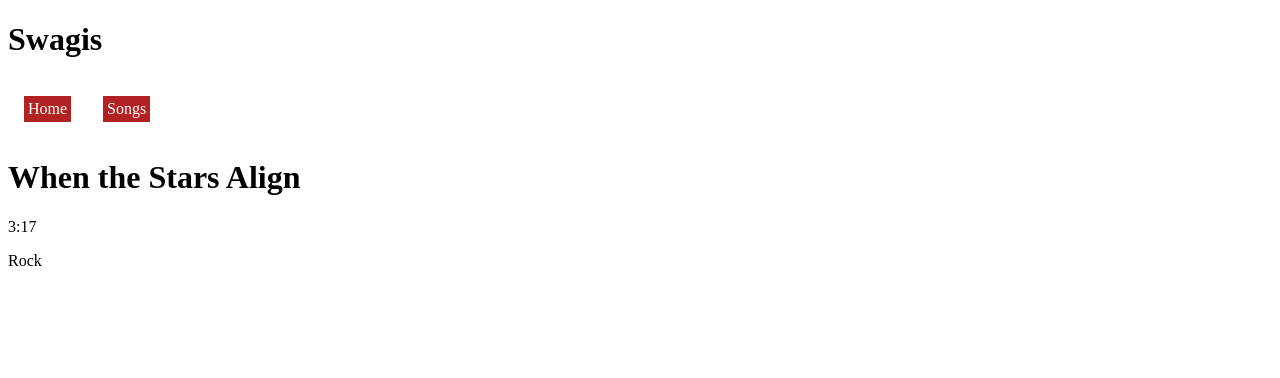
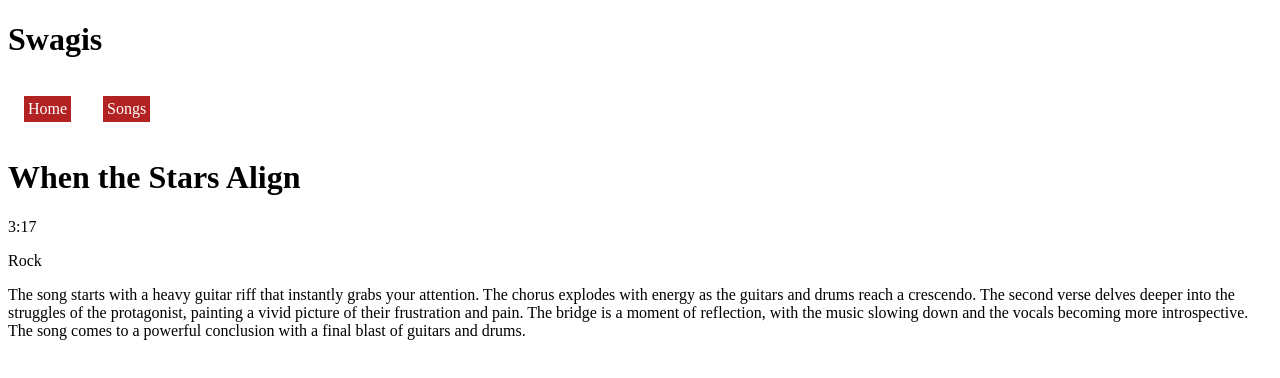
Before and after one commit to jesseilc123/phase-2-project, a React (Create React App) app: page /songslist/1 in a window 1280 px wide. Shown: the top 378 px of the page. Built offline with nearby package versions, Linux system fonts and the light colour scheme; data requests are answered from the project's data file.

Commit message:
Added song descriptions to the SongDetail page to add more substance.

```diff
--- a/db.json
+++ b/db.json
@@ -4,31 +4,36 @@
         "id": 1,
         "name": "When the Stars Align",
         "duration": "3:17",
-        "genre": "Rock"
+        "genre": "Rock",
+        "description": "The song starts with a heavy guitar riff that instantly grabs your attention. The chorus explodes with energy as the guitars and drums reach a crescendo. The second verse delves deeper into the struggles of the protagonist, painting a vivid picture of their frustration and pain. The bridge is a moment of reflection, with the music slowing down and the vocals becoming more introspective. The song comes to a powerful conclusion with a final blast of guitars and drums."
       },
       {
         "id": 2,
         "name": "Mar Mar's Journey Through Orien",
         "duration": "2:47",
-        "genre": "Rock"
+        "genre": "Rock",
+        "description": "The song opens with a pulsing bassline that sets the groove for the rest of the track. The chorus is a burst of energy, with the drums and guitar ramping up the tempo. The second verse delves deeper into the protagonist's feelings, describing the pain and heartbreak they've endured. The bridge is a moment of reflection, with the music slowing down and the vocals becoming more introspective. The song comes to a powerful conclusion with a final burst of guitars and drums."
       },
       {
         "id": 3,
         "name": "Sample",
         "duration": "1:20",
-        "genre": "Jazz"
+        "genre": "Jazz",
+        "description": "The song begins with a soft piano intro, accompanied by a subtle bassline and brushed drums. The chorus is a burst of energy, with the piano, bass, and drums picking up the tempo. The second verse is a continuation of the first, with the vocals delving deeper into the protagonist's inner world. The bridge is a moment of introspection, with the music slowing down and the vocals becoming more pensive. The song comes to a gentle conclusion with a final piano chord, leaving the listener feeling uplifted and inspired."
       },
       {
         "id": 4,
         "name": "How do I Say This ...",
         "duration": "5:40",
-        "genre": "Hip Hop"
+        "genre": "Hip Hop",
+        "description": "The song begins with a heavy bassline that sets the tone for the rest of the track. The chorus is a burst of energy, with the beat picking up the tempo and the vocals becoming more intense. The second verse delves deeper into the protagonist's story, describing the challenges they've faced and the struggles they've overcome. The bridge is a moment of reflection, with the beat slowing down and the vocals becoming more introspective. The song comes to a powerful conclusion with a final burst of energy, leaving the listener feeling inspired and uplifted."
       },
       {
         "id": 5,
         "name": "Thanks Matt",
         "duration": "4:32",
-        "genre": ["Pop"]
+        "genre": "Pop",
+        "description": "The song begins with a catchy, upbeat melody that instantly grabs the listener's attention. The chorus is a burst of pure energy, with the melody soaring to new heights and the vocals becoming more passionate. The second verse is a continuation of the first, with the vocals describing the various feelings that come with falling in love. The bridge is a moment of reflection, with the beat slowing down and the vocals becoming more introspective. The song comes to a satisfying conclusion with a final burst of energy, leaving the listener feeling uplifted and inspired."
       }
     ]
   }
--- a/src/components/App.js
+++ b/src/components/App.js
@@ -6,7 +6,7 @@ import SongsList from "./SongsList";
 import SongDetail from "./SongDetail";
 import { Switch , Route } from "react-router-dom";
 
-function App() {
+function App () {
   return (
     <div>
       <Header />
@@ -27,6 +27,6 @@ function App() {
       </Switch>
     </div>
   );
-}
+};
 
 export default App;
--- a/src/components/NavBar.js
+++ b/src/components/NavBar.js
@@ -13,14 +13,14 @@ const linkStyles = {
     }
 };
 
-function NavBar() {
+function NavBar () {
     return (
     <div className="navbar">
         <NavLink exact to="/" style={linkStyles}>Home</NavLink>
         <NavLink exact to="/songslist" style={linkStyles}>Songs</NavLink>
 
     </div>
-    )
-  }
+    );
+  };
 
   export default NavBar;
--- a/src/components/SongDetail.js
+++ b/src/components/SongDetail.js
@@ -14,13 +14,14 @@ function SongDetail () {
 
     if(!indivSong) return <h1>loading...</h1>
 
-    const {name, duration, genre } = indivSong
+    const { name, duration, genre, description } = indivSong
 
     return (
         <div>
             <h1>{name}</h1>
             <p>{duration}</p>
             <p>{genre}</p>
+            <p>{description}</p>
         </div>
     );
 };
--- a/src/components/SongItem.js
+++ b/src/components/SongItem.js
@@ -1,9 +1,8 @@
 import React from "react";
 import { Link } from "react-router-dom/cjs/react-router-dom.min";
 
-function SongItem( { id, name, duration, genre } ){
-    console.log(name)
-    return(
+function SongItem( { id, name, duration, genre } ) {
+    return (
         <div>
             <h2>{name}</h2>
             <p>{genre}</p>
--- a/src/components/SongsList.js
+++ b/src/components/SongsList.js
@@ -1,7 +1,7 @@
 import React, { useEffect, useState } from "react";
 import SongItem from "./SongItem"
 
-function SongsList() {
+function SongsList () {
     const [songs, setSongs] = useState([])
 
     useEffect(() => {
@@ -10,7 +10,6 @@ function SongsList() {
             .then(data => setSongs(data))
     }, [])
 
-    console.log(songs)
     return (
         <div>
             <h1>SongsList</h1>
```
